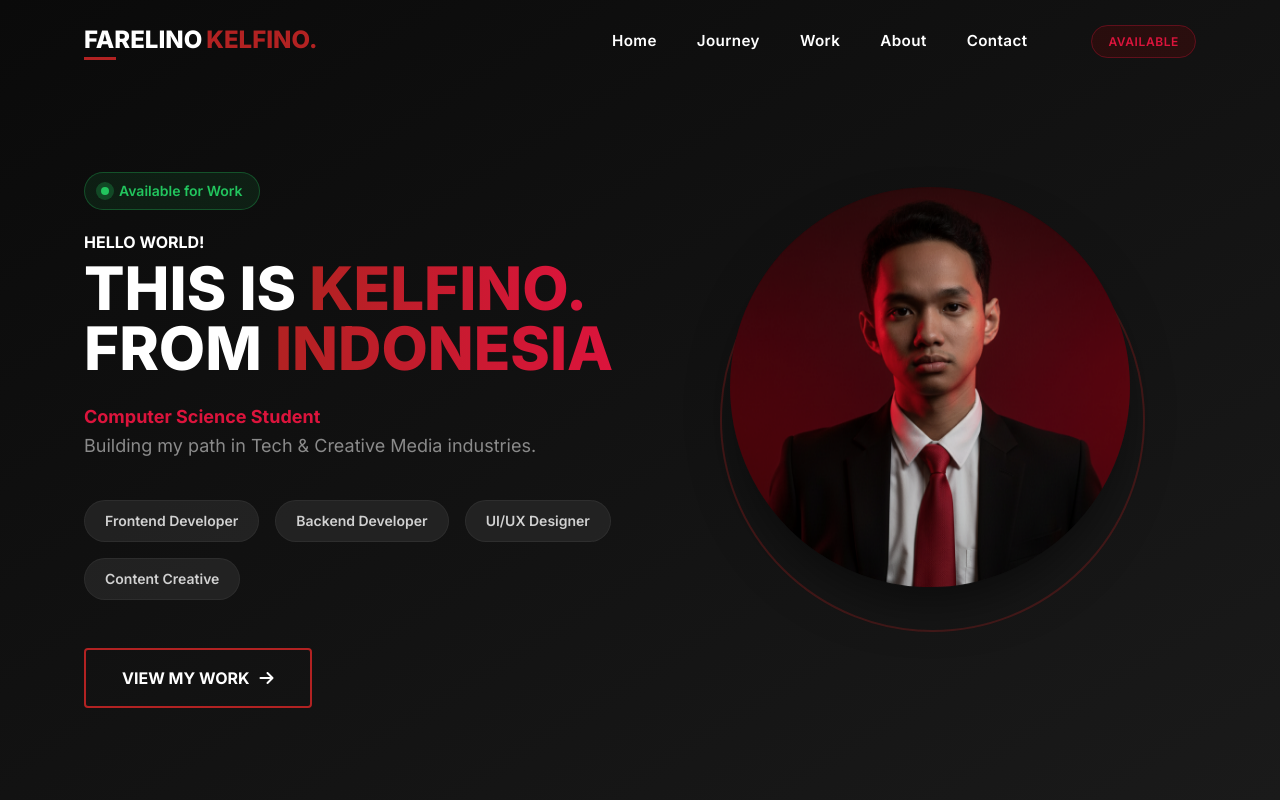
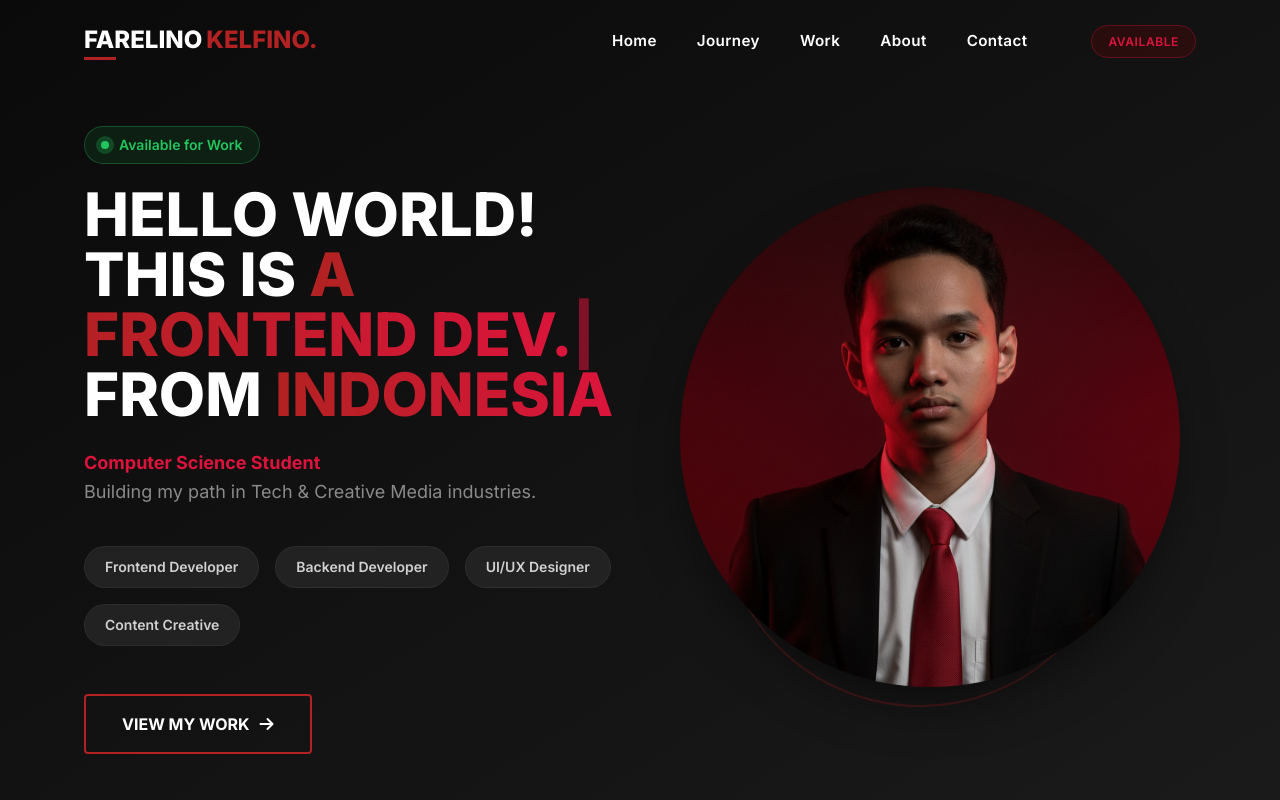
Before and after one commit to kelfinofarelino/kelfino-portofolio, a Next.js app: page / in a window 1280 px wide. Shown: the top 800 px of the page. Built offline with nearby package versions, Linux system fonts and the light colour scheme.

Commit message:
Updated Typewriting effect in home.tsx

```diff
--- a/components/Home.tsx
+++ b/components/Home.tsx
@@ -1,23 +1,82 @@
+"use client";
+import { useState, useEffect } from 'react';
 import Image from "next/image";
 
+// Daftar teks yang akan muncul bergantian
+const roles = [
+  "KELFINO.",
+  "A FRONTEND DEV.",
+  "A BACKEND DEV.",
+  "A UI/UX DESIGNER.",
+  "A CONTENT CREATOR."
+];
+
 export default function Home() {
+  // --- LOGIKA ANIMASI KETIK (START) ---
+  const [currentRoleIndex, setCurrentRoleIndex] = useState(0);
+  const [displayedText, setDisplayedText] = useState("");
+  const [isDeleting, setIsDeleting] = useState(false);
+  const [typingSpeed, setTypingSpeed] = useState(150); // Kecepatan mengetik normal
+
+  useEffect(() => {
+    const handleTyping = () => {
+      const fullText = roles[currentRoleIndex];
+
+      if (isDeleting) {
+        // Sedang menghapus huruf
+        setDisplayedText(fullText.substring(0, displayedText.length - 1));
+        setTypingSpeed(50); // Hapus lebih cepat
+      } else {
+        // Sedang mengetik huruf
+        setDisplayedText(fullText.substring(0, displayedText.length + 1));
+        setTypingSpeed(150); // Ketik normal
+      }
+
+      // Jika selesai mengetik satu kata
+      if (!isDeleting && displayedText === fullText) {
+        setTypingSpeed(2000); // Tunggu 2 detik sebelum menghapus
+        setIsDeleting(true);
+      }
+      // Jika selesai menghapus satu kata
+      else if (isDeleting && displayedText === "") {
+        setIsDeleting(false);
+        setCurrentRoleIndex((prev) => (prev + 1) % roles.length); // Pindah ke kata berikutnya
+        setTypingSpeed(500); // Tunggu sebentar sebelum mulai mengetik lagi
+      }
+    };
+
+    const timer = setTimeout(handleTyping, typingSpeed);
+    return () => clearTimeout(timer);
+  }, [displayedText, isDeleting, currentRoleIndex, typingSpeed]);
+  // --- LOGIKA ANIMASI KETIK (END) ---
+
   return (
     <section id="home" className="min-h-screen flex items-center pt-20 relative overflow-hidden bg-gradient-to-br from-brand-dark to-brand-charcoal">
       <div className="w-[90%] max-w-[1200px] mx-auto px-5 grid grid-cols-1 lg:grid-cols-2 gap-12 items-center">
         <div className="z-10 animate-on-scroll">
-            <div className="inline-flex items-center gap-2.5 bg-green-500/10 border border-green-500/30 px-4 py-2 rounded-full text-green-500 text-sm font-semibold mb-5 hover:-translate-y-0.5 transition-all">
+            {/* Status Badge */}
+            <div className="inline-flex items-center gap-2.5 bg-green-500/10 border border-green-500/30 px-4 py-2 rounded-full text-green-500 text-sm font-semibold mb-5 hover:-translate-y-0.5 transition-all cursor-default">
                 <div className="w-2 h-2 bg-green-500 rounded-full relative after:content-[''] after:absolute after:top-1/2 after:left-1/2 after:-translate-x-1/2 after:-translate-y-1/2 after:w-full after:h-full after:rounded-full after:bg-green-500 after:animate-pulse-green after:-z-10"></div>
                 <span>Available for Work</span>
             </div>
-            <h1 className="font-bold  mb-1">HELLO WORLD!<br/></h1>
+
+            {/* Judul Utama dengan Animasi Ketik */}
             <h1 className="text-4xl md:text-6xl font-extrabold leading-[1.1] mb-6">
-                THIS IS <span className="bg-gradient-to-r from-brand-red to-brand-light-red bg-clip-text text-transparent">KELFINO.</span><br/>
+                HELLO WORLD!<br/>
+                THIS IS <span className="bg-gradient-to-r from-brand-red to-brand-light-red bg-clip-text text-transparent">
+                  {displayedText}
+                  {/* Kursor berkedip */}
+                  <span className="animate-pulse text-brand-light-red">|</span>
+                </span><br/>
                 FROM <span className="bg-gradient-to-r from-brand-red to-brand-light-red bg-clip-text text-transparent">INDONESIA</span>
             </h1>
+
             <p className="text-lg text-brand-gray mb-10 max-w-[500px] leading-relaxed">
                 <strong className="text-brand-light-red font-bold">Computer Science Student</strong><br/>
                 Building my path in Tech & Creative Media industries.
             </p>
+
+            {/* Role Tags (Tetap ada sebagai pelengkap) */}
             <div className="flex flex-wrap gap-4 mb-12">
                 {['Frontend Developer', 'Backend Developer', 'UI/UX Designer', 'Content Creative'].map((role) => (
                     <span key={role} className="bg-[#2a2a2a]/70 text-brand-light-gray px-5 py-2.5 rounded-full text-sm font-semibold border border-white/5 hover:bg-brand-red hover:text-white hover:-translate-y-1 transition-all cursor-default">
@@ -25,16 +84,23 @@ export default function Home() {
                     </span>
                 ))}
             </div>
+
             <a href="#featured" className="inline-flex items-center px-9 py-4 text-white border-2 border-brand-red rounded font-bold overflow-hidden transition-all hover:-translate-y-1 hover:shadow-lg hover:shadow-brand-red/20 group relative">
                 <span className="absolute top-0 left-0 w-0 h-full bg-brand-red transition-all duration-300 group-hover:w-full -z-10"></span>
                 VIEW MY WORK <i className="fas fa-arrow-right ml-2.5"></i>
             </a>
         </div>
+
+        {/* Foto Profil */}
         <div className="relative z-10 animate-float flex justify-center animate-on-scroll">
             <div className="relative w-full max-w-[500px] aspect-square group">
-                 {/* Pastikan gambar g2.png ada di public/assets/image/ */}
-                <img src="/assets/image/g2.png" alt="Kelfino" className="w-[80%] aspect-square object-cover rounded-full shadow-2xl shadow-black/50 grayscale-[20%] contrast-110 transition-all duration-400 group-hover:grayscale-0 group-hover:scale-105 mx-auto relative z-10" />
-                <div className="absolute top-5 left-5 md:left-10 w-[85%] h-[85%] border-2 border-brand-red/30 rounded-full -z-0"></div>
+                <Image
+                  src="/assets/image/g2.png"
+                  alt="Kelfino"
+                  fill
+                  className="object-cover rounded-full shadow-2xl shadow-black/50 grayscale-[20%] contrast-110 transition-all duration-400 group-hover:grayscale-0 group-hover:scale-105 mx-auto relative z-10"
+                />
+                <div className="absolute top-5 left-5 md:left-10 w-[80%] h-full border-2 border-brand-red/30 rounded-full -z-0"></div>
             </div>
         </div>
       </div>
```
